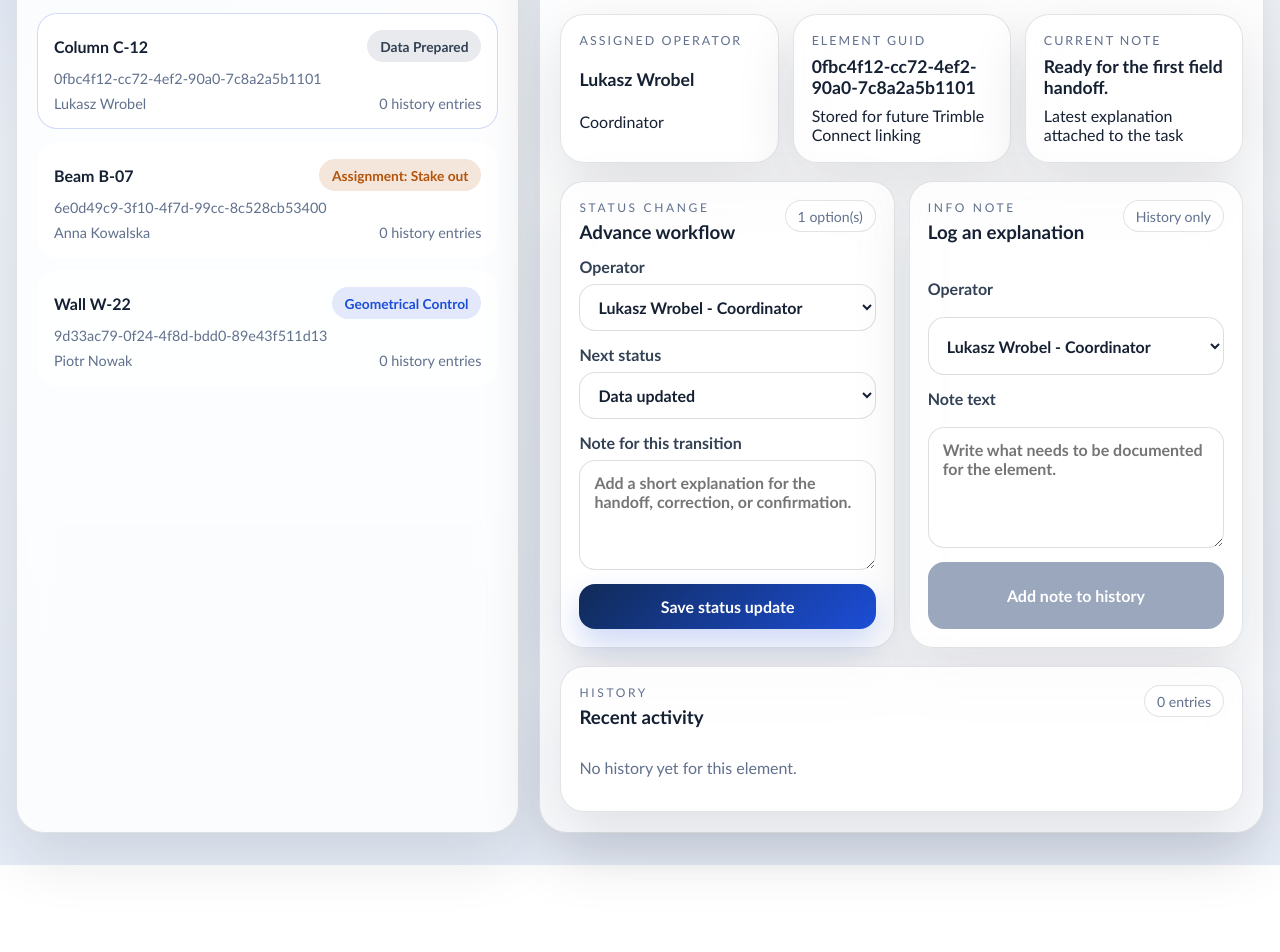
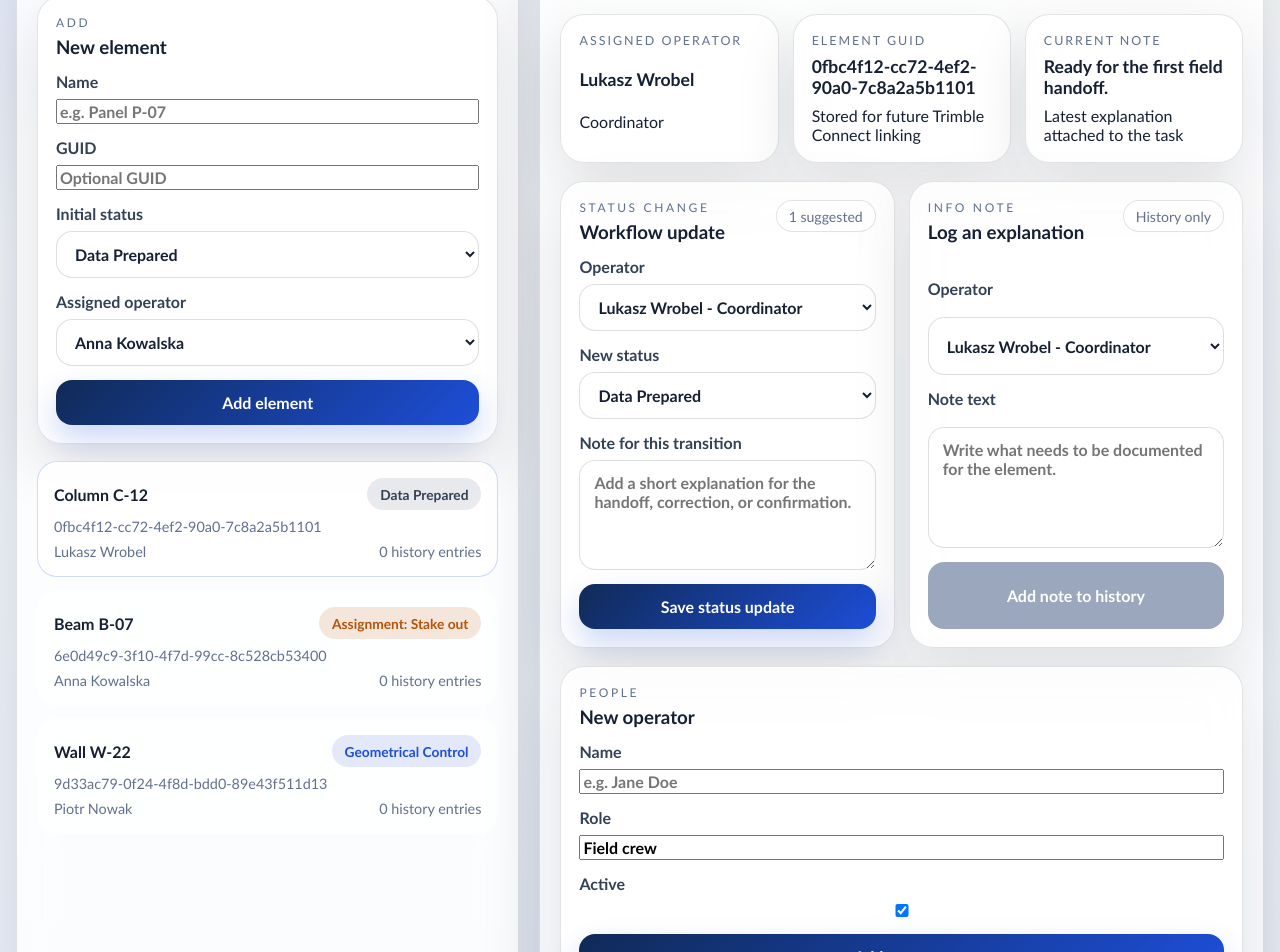
Before and after one commit to pwysokinsk-cell/ProPoint-Survey-Workflow-TC-Plugin, a React (Vite) app: page / in a window 1280 px wide. Shown: the part 520-1472 px from the top of the page. Before the commit the page ends 1385 px from the top, so only its background shows below. Built offline with nearby package versions, Linux system fonts and the light colour scheme.

Commit message:
Update 0.1 - Changed functionality

```diff
--- a/src/App.tsx
+++ b/src/App.tsx
@@ -1,9 +1,11 @@
 import { FormEvent, useEffect, useMemo, useState } from 'react';
 import {
+  createElementDraft,
   getNextStatuses,
   getStatusMeta,
   initialElements,
   initialOperators,
+  statusCatalog,
   type HistoryEntry,
   type Operator,
   type StatusKey,
@@ -15,6 +17,7 @@ const storageKey = 'survey-workflow-tracker-state';
 
 interface AppState {
   elements: SurveyElement[];
+  operators: Operator[];
 }
 
 const defaultWorkspaceBridge: WorkspaceBridge = {
@@ -32,21 +35,25 @@ function loadState(): AppState {
   if (!saved) {
     return {
       elements: initialElements,
+      operators: initialOperators,
     };
   }
 
   try {
-    const parsed = JSON.parse(saved) as AppState;
-    if (Array.isArray(parsed.elements) && parsed.elements.length > 0) {
-      return parsed;
-    }
+    const parsed = JSON.parse(saved) as Partial<AppState>;
+    const elements = Array.isArray(parsed.elements) && parsed.elements.length > 0 ? parsed.elements : initialElements;
+    const operators = Array.isArray(parsed.operators) && parsed.operators.length > 0 ? parsed.operators : initialOperators;
+
+    return {
+      elements,
+      operators,
+    };
   } catch {
-    // Fall through to the default state.
+    return {
+      elements: initialElements,
+      operators: initialOperators,
+    };
   }
-
-  return {
-    elements: initialElements,
-  };
 }
 
 function formatDateTime(value: string) {
@@ -60,10 +67,17 @@ function App() {
   const [state, setState] = useState<AppState>(loadState);
   const [workspace, setWorkspace] = useState<WorkspaceBridge>(defaultWorkspaceBridge);
   const [selectedElementId, setSelectedElementId] = useState(state.elements[0]?.id ?? '');
-  const [selectedOperatorId, setSelectedOperatorId] = useState(initialOperators[0]?.id ?? '');
-  const [nextStatus, setNextStatus] = useState<StatusKey | ''>('');
+  const [selectedOperatorId, setSelectedOperatorId] = useState(state.operators[0]?.id ?? '');
+  const [nextStatus, setNextStatus] = useState<StatusKey | ''>(state.elements[0]?.currentStatus ?? '');
   const [statusNote, setStatusNote] = useState('');
   const [quickNote, setQuickNote] = useState('');
+  const [operatorName, setOperatorName] = useState('');
+  const [operatorRole, setOperatorRole] = useState('Field crew');
+  const [operatorActive, setOperatorActive] = useState(true);
+  const [newElementName, setNewElementName] = useState('');
+  const [newElementGuid, setNewElementGuid] = useState('');
+  const [newElementStatus, setNewElementStatus] = useState<StatusKey>('DATA_PREPARED');
+  const [newElementOperatorId, setNewElementOperatorId] = useState(state.operators[0]?.id ?? '');
 
   useEffect(() => {
     let cancelled = false;
@@ -98,20 +112,32 @@ function App() {
       return;
     }
 
-    const availableNextStatus = getNextStatuses(selectedElement.currentStatus)[0] ?? '';
-    setNextStatus(availableNextStatus);
     if (!selectedElement.assignedOperatorId) {
-      setSelectedOperatorId(initialOperators[0]?.id ?? '');
+      setSelectedOperatorId(state.operators[0]?.id ?? '');
     } else {
       setSelectedOperatorId(selectedElement.assignedOperatorId);
     }
+
+    setNextStatus(selectedElement.currentStatus);
     setStatusNote('');
     setQuickNote('');
-  }, [selectedElement?.id]);
+  }, [selectedElement?.id, state.operators]);
+
+  useEffect(() => {
+    if (!state.operators.some((operator) => operator.id === selectedOperatorId)) {
+      setSelectedOperatorId(state.operators[0]?.id ?? '');
+    }
+  }, [selectedOperatorId, state.operators]);
+
+  useEffect(() => {
+    if (!state.operators.some((operator) => operator.id === newElementOperatorId)) {
+      setNewElementOperatorId(state.operators[0]?.id ?? '');
+    }
+  }, [newElementOperatorId, state.operators]);
 
   const activeOperators = useMemo(
-    () => initialOperators.filter((operator: Operator) => operator.active),
-    [],
+    () => state.operators.filter((operator: Operator) => operator.active),
+    [state.operators],
   );
 
   const historyFeed = useMemo(() => {
@@ -124,10 +150,11 @@ function App() {
     );
   }, [selectedElement]);
 
-  const canAdvance = Boolean(nextStatus && selectedElement && getNextStatuses(selectedElement.currentStatus).includes(nextStatus));
+  const canAdvance = Boolean(nextStatus && selectedElement);
 
   function updateElement(elementId: string, updater: (element: SurveyElement) => SurveyElement) {
     setState((current) => ({
+      ...current,
       elements: current.elements.map((element) => (element.id === elementId ? updater(element) : element)),
     }));
   }
@@ -135,10 +162,6 @@ function App() {
   function handleStatusSubmit(event: FormEvent<HTMLFormElement>) {
     event.preventDefault();
     if (!selectedElement || !nextStatus) {
-      return;
-    }
-
-    if (!getNextStatuses(selectedElement.currentStatus).includes(nextStatus)) {
       return;
     }
 
@@ -214,11 +237,58 @@ function App() {
     setQuickNote('');
   }
 
+  function handleAddOperator(event: FormEvent<HTMLFormElement>) {
+    event.preventDefault();
+    const trimmedName = operatorName.trim();
+    if (!trimmedName) {
+      return;
+    }
+
+    const entry: Operator = {
+      id: `op-${crypto.randomUUID()}`,
+      name: trimmedName,
+      role: operatorRole.trim() || 'Field crew',
+      active: operatorActive,
+    };
+
+    setState((current) => ({
+      ...current,
+      operators: [...current.operators, entry],
+    }));
+    setSelectedOperatorId(entry.id);
+    setOperatorName('');
+    setOperatorRole('Field crew');
+    setOperatorActive(true);
+  }
+
+  function handleAddElement(event: FormEvent<HTMLFormElement>) {
+    event.preventDefault();
+    const name = newElementName.trim();
+    const guid = newElementGuid.trim();
+    const operator = state.operators.find((entry) => entry.id === newElementOperatorId) ?? state.operators[0];
+
+    if (!name) {
+      return;
+    }
+
+    const element = createElementDraft(name, guid, newElementStatus, operator?.id ?? '');
+
+    setState((current) => ({
+      ...current,
+      elements: [...current.elements, element],
+    }));
+    setSelectedElementId(element.id);
+    setNewElementName('');
+    setNewElementGuid('');
+    setNewElementStatus('DATA_PREPARED');
+    setNewElementOperatorId(state.operators[0]?.id ?? '');
+  }
+
   if (!selectedElement) {
     return <div className="shell empty-shell">No elements are available yet.</div>;
   }
 
-  const currentOperator = initialOperators.find((operator) => operator.id === selectedElement.assignedOperatorId);
+  const currentOperator = state.operators.find((operator) => operator.id === selectedElement.assignedOperatorId);
   const currentStatusMeta = getStatusMeta(selectedElement.currentStatus);
   const nextStatuses = getNextStatuses(selectedElement.currentStatus);
 
@@ -253,11 +323,54 @@ function App() {
             <span className="count-pill">{state.elements.length} tracked</span>
           </div>
 
+          <form className="action-card compact-form" onSubmit={handleAddElement}>
+            <div className="action-header">
+              <div>
+                <p className="panel-kicker">Add</p>
+                <h3>New element</h3>
+              </div>
+            </div>
+
+            <label>
+              Name
+              <input value={newElementName} onChange={(event) => setNewElementName(event.target.value)} placeholder="e.g. Panel P-07" />
+            </label>
+
+            <label>
+              GUID
+              <input value={newElementGuid} onChange={(event) => setNewElementGuid(event.target.value)} placeholder="Optional GUID" />
+            </label>
+
+            <label>
+              Initial status
+              <select value={newElementStatus} onChange={(event) => setNewElementStatus(event.target.value as StatusKey)}>
+                {statusCatalog.map((status) => (
+                  <option key={status.key} value={status.key}>
+                    {status.label}
+                  </option>
+                ))}
+              </select>
+            </label>
+
+            <label>
+              Assigned operator
+              <select value={newElementOperatorId} onChange={(event) => setNewElementOperatorId(event.target.value)}>
+                {state.operators.map((operator) => (
+                  <option key={operator.id} value={operator.id}>
+                    {operator.name}
+                  </option>
+                ))}
+              </select>
+            </label>
+
+            <button type="submit">Add element</button>
+          </form>
+
           <div className="element-list">
             {state.elements.map((element) => {
               const statusMeta = getStatusMeta(element.currentStatus);
               const isActive = element.id === selectedElement.id;
-              const operator = initialOperators.find((entry) => entry.id === element.assignedOperatorId);
+              const operator = state.operators.find((entry) => entry.id === element.assignedOperatorId);
 
               return (
                 <button
@@ -313,9 +426,9 @@ function App() {
               <div className="action-header">
                 <div>
                   <p className="panel-kicker">Status change</p>
-                  <h3>Advance workflow</h3>
+                  <h3>Workflow update</h3>
                 </div>
-                <span className="count-pill">{nextStatuses.length === 0 ? 'Closed' : `${nextStatuses.length} option(s)`}</span>
+                <span className="count-pill">{nextStatuses.length === 0 ? 'Flexible' : `${nextStatuses.length} suggested`}</span>
               </div>
 
               <label>
@@ -330,20 +443,13 @@ function App() {
               </label>
 
               <label>
-                Next status
+                New status
                 <select value={nextStatus} onChange={(event) => setNextStatus(event.target.value as StatusKey)}>
-                  {nextStatuses.length === 0 ? (
-                    <option value="">No further transitions</option>
-                  ) : (
-                    nextStatuses.map((status) => {
-                      const meta = getStatusMeta(status);
-                      return (
-                        <option key={status} value={status}>
-                          {meta.label}
-                        </option>
-                      );
-                    })
-                  )}
+                  {statusCatalog.map((status) => (
+                    <option key={status.key} value={status.key}>
+                      {status.label}
+                    </option>
+                  ))}
                 </select>
               </label>
 
@@ -398,6 +504,32 @@ function App() {
             </form>
           </div>
 
+          <form className="action-card compact-form" onSubmit={handleAddOperator}>
+            <div className="action-header">
+              <div>
+                <p className="panel-kicker">People</p>
+                <h3>New operator</h3>
+              </div>
+            </div>
+
+            <label>
+              Name
+              <input value={operatorName} onChange={(event) => setOperatorName(event.target.value)} placeholder="e.g. Jane Doe" />
+            </label>
+
+            <label>
+              Role
+              <input value={operatorRole} onChange={(event) => setOperatorRole(event.target.value)} placeholder="e.g. Surveyor" />
+            </label>
+
+            <label className="toggle-row">
+              <span>Active</span>
+              <input type="checkbox" checked={operatorActive} onChange={(event) => setOperatorActive(event.target.checked)} />
+            </label>
+
+            <button type="submit">Add operator</button>
+          </form>
+
           <section className="timeline-card">
             <div className="action-header">
               <div>
--- a/src/types.ts
+++ b/src/types.ts
@@ -91,6 +91,26 @@ export const initialElements: SurveyElement[] = [
   },
 ];
 
+export function createElementDraft(
+  name: string,
+  guid: string,
+  currentStatus: StatusKey,
+  assignedOperatorId: string,
+): SurveyElement {
+  const finalName = name.trim() || 'New survey element';
+  const finalGuid = guid.trim() || `elem-${crypto.randomUUID().slice(0, 8)}`;
+
+  return {
+    id: `elem-${crypto.randomUUID()}`,
+    name: finalName,
+    guid: finalGuid,
+    currentStatus,
+    assignedOperatorId,
+    note: 'New element added to workflow.',
+    history: [],
+  };
+}
+
 export function getStatusMeta(status: StatusKey) {
   return statusCatalog.find((entry) => entry.key === status) ?? statusCatalog[0];
 }
```
Also changed, not shown: 1 other file (tests, documents, lock files or other folders).
